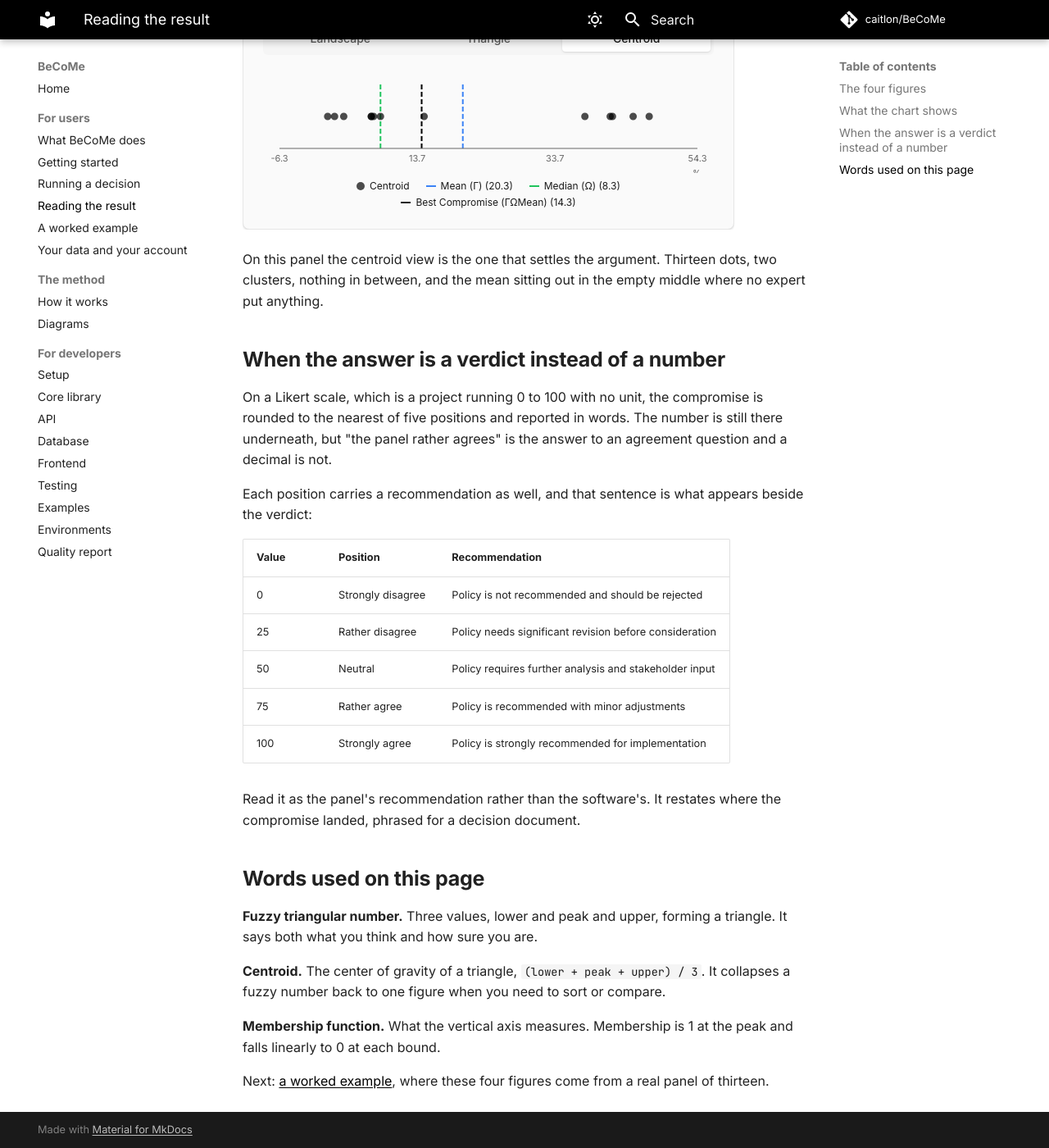
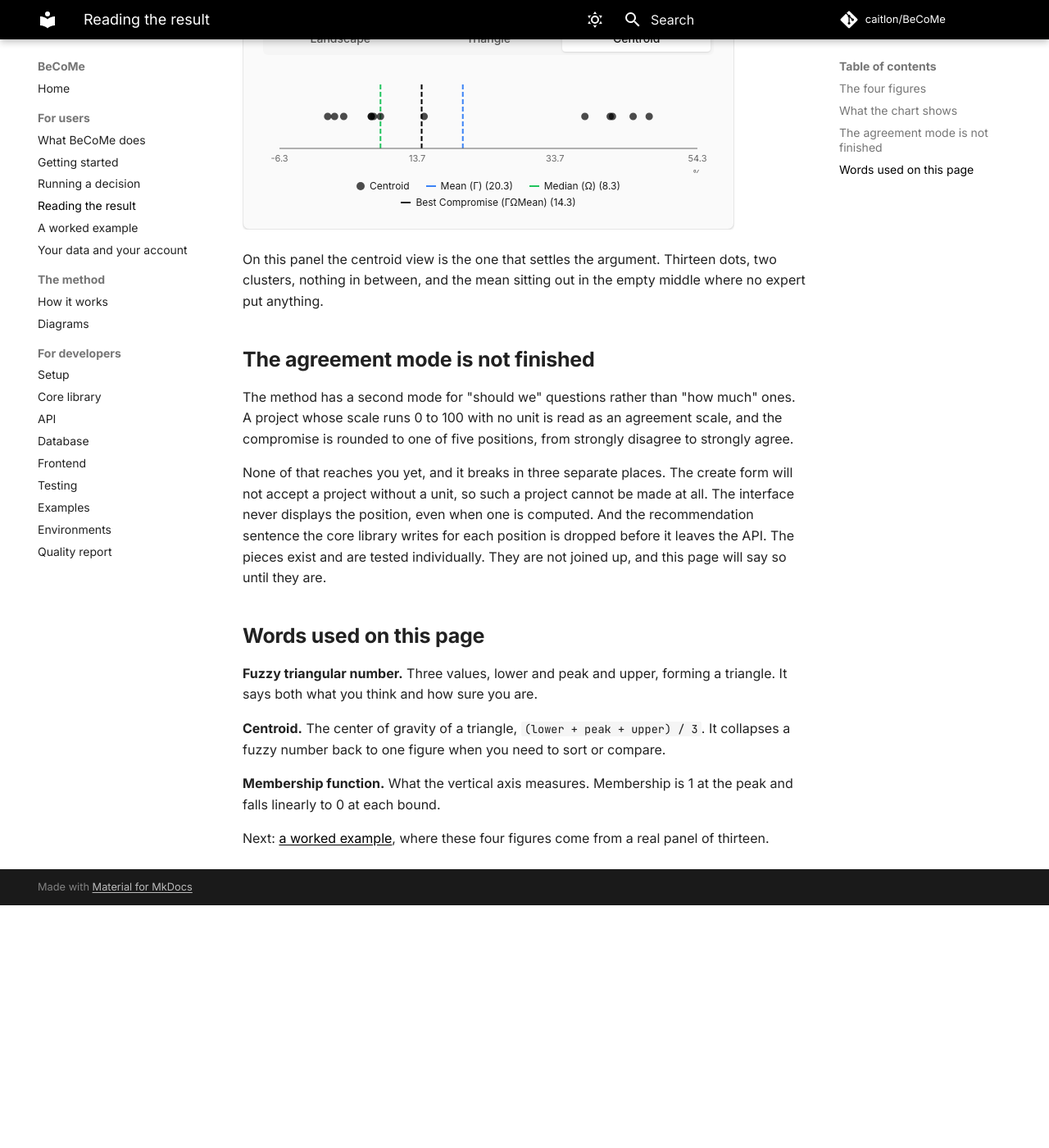
Before and after one commit to caitlon/BeCoMe, an MkDocs documentation site: the page built from docs/user/reading-the-result.md, in a window 1280 px wide and 1400 px high, scrolled down 2761 px. Shown: the whole window at 82% size. Built offline with MkDocs 1.6.1 and Material for MkDocs 9.7.7, drawn with Linux system fonts in a browser that asks for light colours; comment, search, counter and statistics services are not loaded; after the commit the page ends 3865 px from its top, so only the background shows below that.

Commit message:
fix: stop documenting the unfinished agreement mode

```diff
--- a/docs/user/reading-the-result.md
+++ b/docs/user/reading-the-result.md
@@ -63,25 +63,17 @@ something you can count.
 
 On this panel the centroid view is the one that settles the argument. Thirteen dots, two clusters, nothing in between, and the mean sitting out in the empty middle where no expert put anything.
 
-## When the answer is a verdict instead of a number
+## The agreement mode is not finished
 
-On a Likert scale, which is a project running 0 to 100 with no unit, the compromise is rounded to
-the nearest of five positions and reported in words. The number is still there underneath, but "the
-panel rather agrees" is the answer to an agreement question and a decimal is not.
+The method has a second mode for "should we" questions rather than "how much" ones. A project whose
+scale runs 0 to 100 with no unit is read as an agreement scale, and the compromise is rounded to one
+of five positions, from strongly disagree to strongly agree.
 
-Each position carries a recommendation as well, and that sentence is what appears beside the
-verdict:
-
-| Value | Position | Recommendation |
-|---|---|---|
-| 0 | Strongly disagree | Policy is not recommended and should be rejected |
-| 25 | Rather disagree | Policy needs significant revision before consideration |
-| 50 | Neutral | Policy requires further analysis and stakeholder input |
-| 75 | Rather agree | Policy is recommended with minor adjustments |
-| 100 | Strongly agree | Policy is strongly recommended for implementation |
-
-Read it as the panel's recommendation rather than the software's. It restates where the compromise
-landed, phrased for a decision document.
+None of that reaches you yet, and it breaks in three separate places. The create form will not
+accept a project without a unit, so such a project cannot be made at all. The interface never
+displays the position, even when one is computed. And the recommendation sentence the core library
+writes for each position is dropped before it leaves the API. The pieces exist and are tested
+individually. They are not joined up, and this page will say so until they are.
 
 ## Words used on this page
 
```
Also changed, not shown: docs/user/getting-started.md (+4 -6 lines), docs/user/running-a-decision.md (+4 -20 lines), docs/user/worked-example.md (+6 -2 lines), 2 other files.
